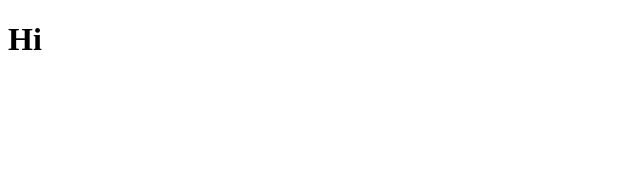
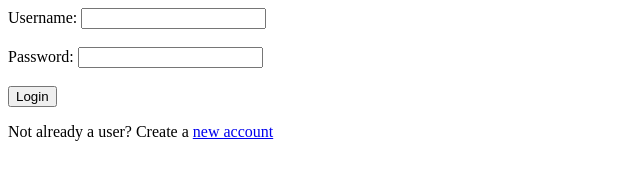
Before and after one commit to rbenjamin4/WishList, a website: page public/index.html in a window 1280 px wide. Shown: the whole page, without its empty margins (0-640 px from the left). Drawn offline with Linux system fonts and the light colour scheme.

Commit message:
Created basic login layoutand added login.js

```diff
--- a/public/index.html
+++ b/public/index.html
@@ -3,10 +3,22 @@
 <head>
     <meta charset="UTF-8">
     <meta name="viewport" content="width=device-width, initial-scale=1.0">
+    <script src="./js/login.js" defer></script>
     <script src="./js/script.js" defer></script>
     <title>Document</title>
 </head>
 <body>
-    <h1>Hi</h1>
+    <label for="username">Username:</label>
+    <input type="text" name="" id="username">
+    <br>
+    <br>
+    <label for="password">Password:</label>
+    <input type="text" name="" id="password">
+    <br>
+    <br>
+    <button>Login</button>
+
+    <p>Not already a user? Create a <a href="#">new account</a></p>
+
 </body>
 </html>
--- /dev/null
+++ b/public/js/login.js
@@ -0,0 +1,8 @@
+const username = document.getElementById('username')
+const password = document.getElementById('password')
+
+// verify login info to match user in database
+
+// set user as logged in
+
+// redirect to home page (list of lists)
```
